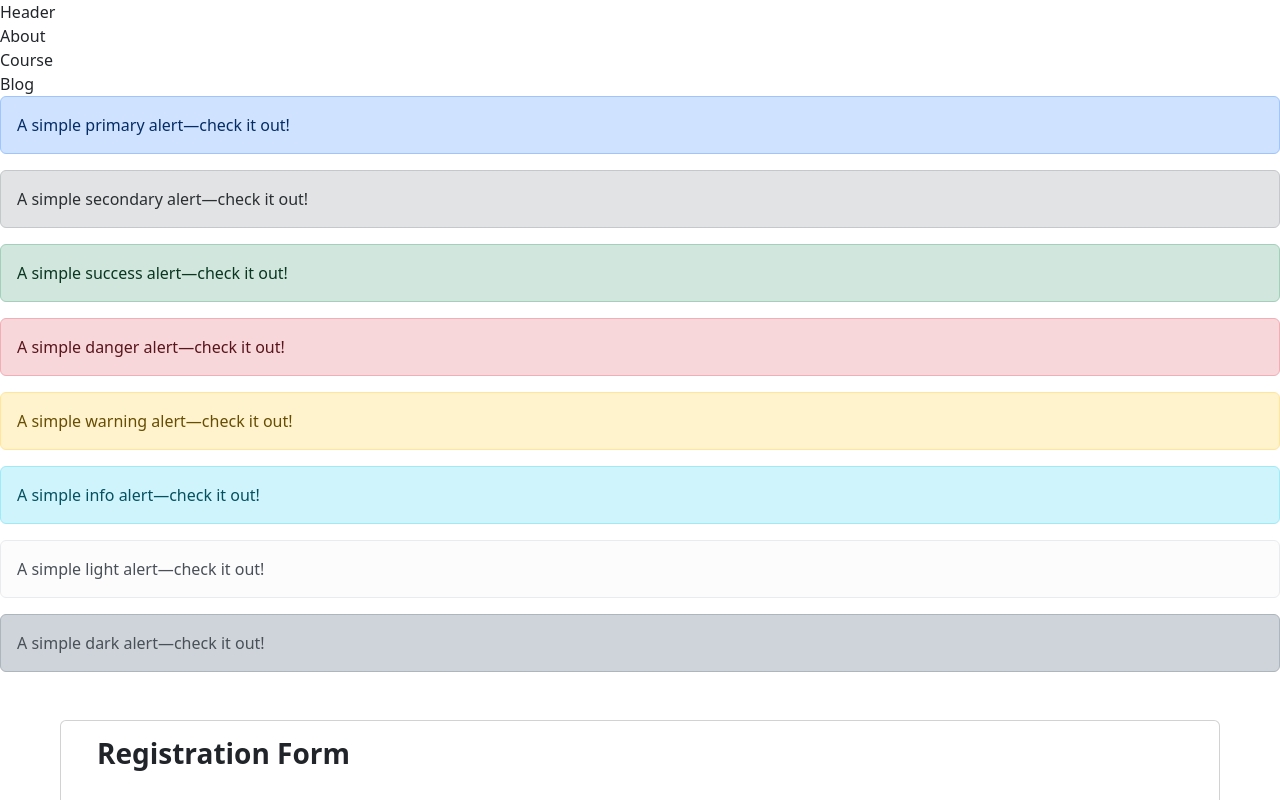
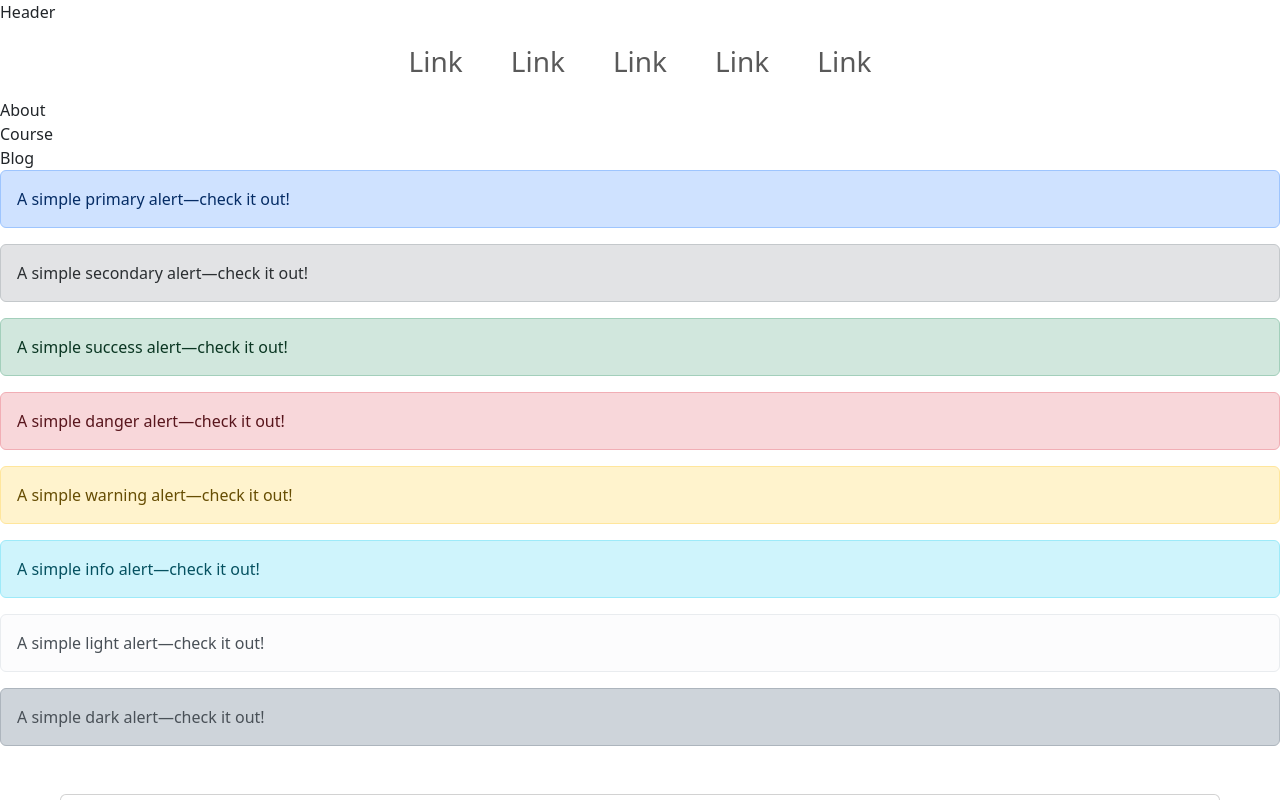
Before and after one commit to jacobsvennevik/Pilegrimsherberge, a React (Create React App) app in the folder frontend_react/: page / in a window 1280 px wide. Shown: the top 800 px of the page. Built offline with nearby package versions, Linux system fonts and the light colour scheme; no server answers.

Commit message:
skeleton for navbar complete

```diff
--- a/frontend_react/src/App.js
+++ b/frontend_react/src/App.js
@@ -9,6 +9,7 @@ const App = () => {
   return (
     <div className="app">
       <Header />
+      <Navbar />
       <About />
       <Course />
       <Blog />
--- /dev/null
+++ b/frontend_react/src/components/Navbar/MyNavbar.jsx
@@ -0,0 +1,27 @@
+import React from 'react';
+import { Navbar, Nav, Container } from 'react-bootstrap';
+import './MyNavbar.scss';
+
+function MyNavbar() {
+  return (
+/*     <header role="banner">
+      <img id="logo-main" src="https://s3-us-west-2.amazonaws.com/s.cdpn.io/32877/logo-thing.png" width="200" alt="Logo Thing main logo" /> */
+      <Navbar expand="lg" id="navbar-primary" className="navbar-default">
+        <Container fluid>
+          <Navbar.Toggle aria-controls="navbar-primary-collapse" />
+          <Navbar.Collapse id="navbar-primary-collapse">
+            <Nav className="me-auto">
+            <Nav.Link href="#" className="fs-3 mx-3">Link</Nav.Link>
+              <Nav.Link href="#" className="fs-3 mx-3">Link</Nav.Link>
+              <Nav.Link href="#" className="fs-3 mx-3">Link</Nav.Link>
+              <Nav.Link href="#"  className="fs-3 mx-3">Link</Nav.Link>
+              <Nav.Link href="#"  className="fs-3 mx-3">Link</Nav.Link>
+            </Nav>
+          </Navbar.Collapse>
+        </Container>
+      </Navbar>
+    // </header>
+  );
+}
+
+export default MyNavbar;
--- /dev/null
+++ b/frontend_react/src/components/Navbar/MyNavbar.scss
@@ -0,0 +1,26 @@
+/* header[role="banner"] #logo-main {
+    display: block;
+    margin: 20px auto;
+  } */
+
+  #navbar-primary.navbar-default {
+    background: transparent;
+    border: none;
+  }
+
+  #navbar-primary.navbar-default .navbar-nav {
+    width: 100%;
+    justify-content: center;
+  }
+
+  #navbar-primary.navbar-default .navbar-nav > li {
+    display: inline-block;
+    float: none;
+    margin: 0 100px; // (does not work) This will add x px of space on the left and right of each item
+  }
+
+  #navbar-primary.navbar-default .navbar-nav > li > a {
+    padding-left: 30px;
+    padding-right: 30px;
+    font-size: 50px; //(does not work) This will increase the font size
+  }
--- a/frontend_react/src/components/index.js
+++ b/frontend_react/src/components/index.js
@@ -1,6 +1,6 @@
 import "bootstrap/dist/css/bootstrap.min.css";
 import "bootstrap/dist/js/bootstrap.bundle.min.js";
 
-export {default as Navbar} from './Navbar/Navbar';
+export {default as Navbar} from './Navbar/MyNavbar';
 export {default as Slideshow} from './Slideshow/Slideshow'
 export {default as Registration} from './Registration/Registration'
--- a/frontend_react/src/index.js
+++ b/frontend_react/src/index.js
@@ -1,4 +1,3 @@
-
 import React from 'react';
 import ReactDOM from 'react-dom';
 
```
Also changed, not shown: frontend_react/src/components/Navbar/Navbar.jsx (deleted), frontend_react/src/components/Navbar/Navbar.scss (deleted).
